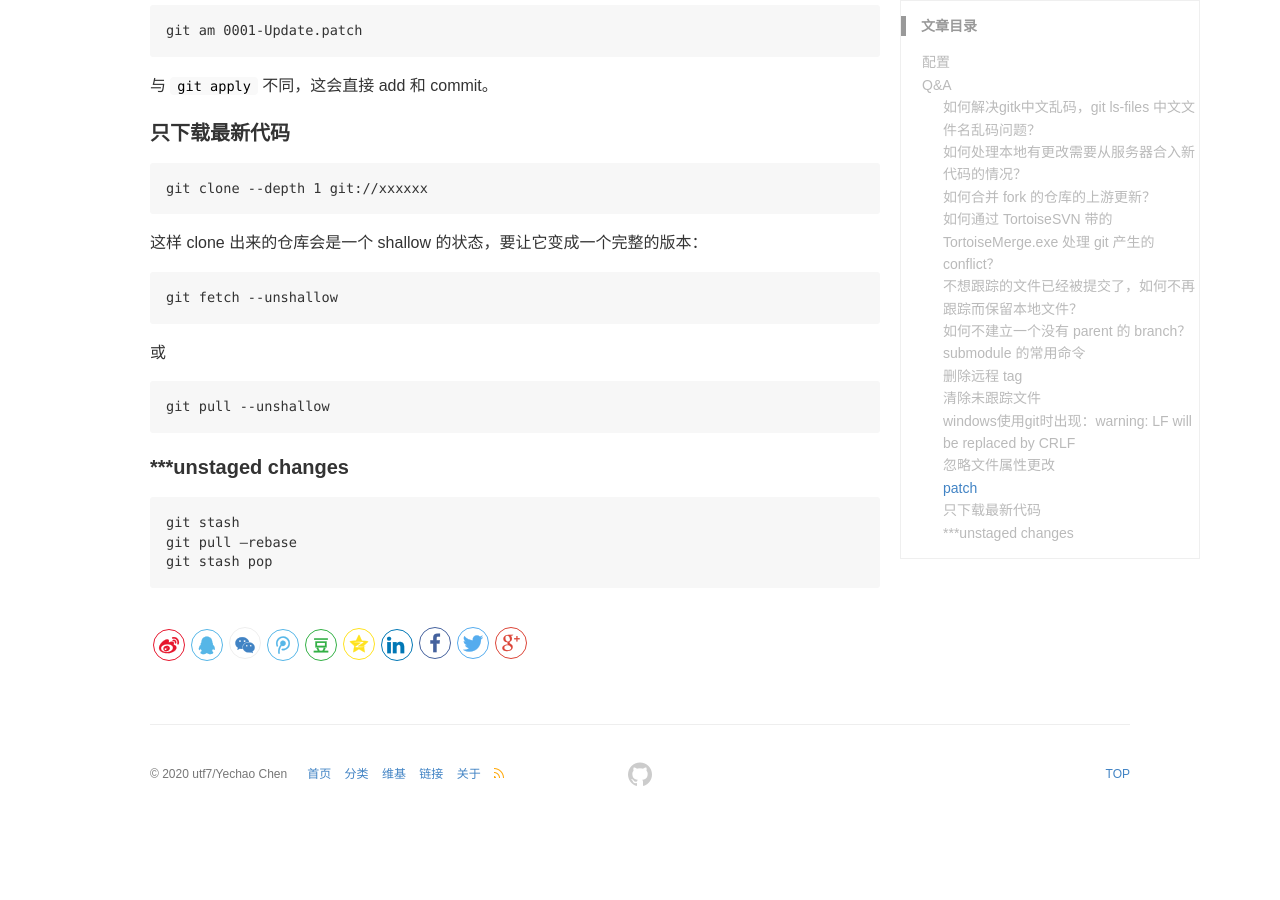
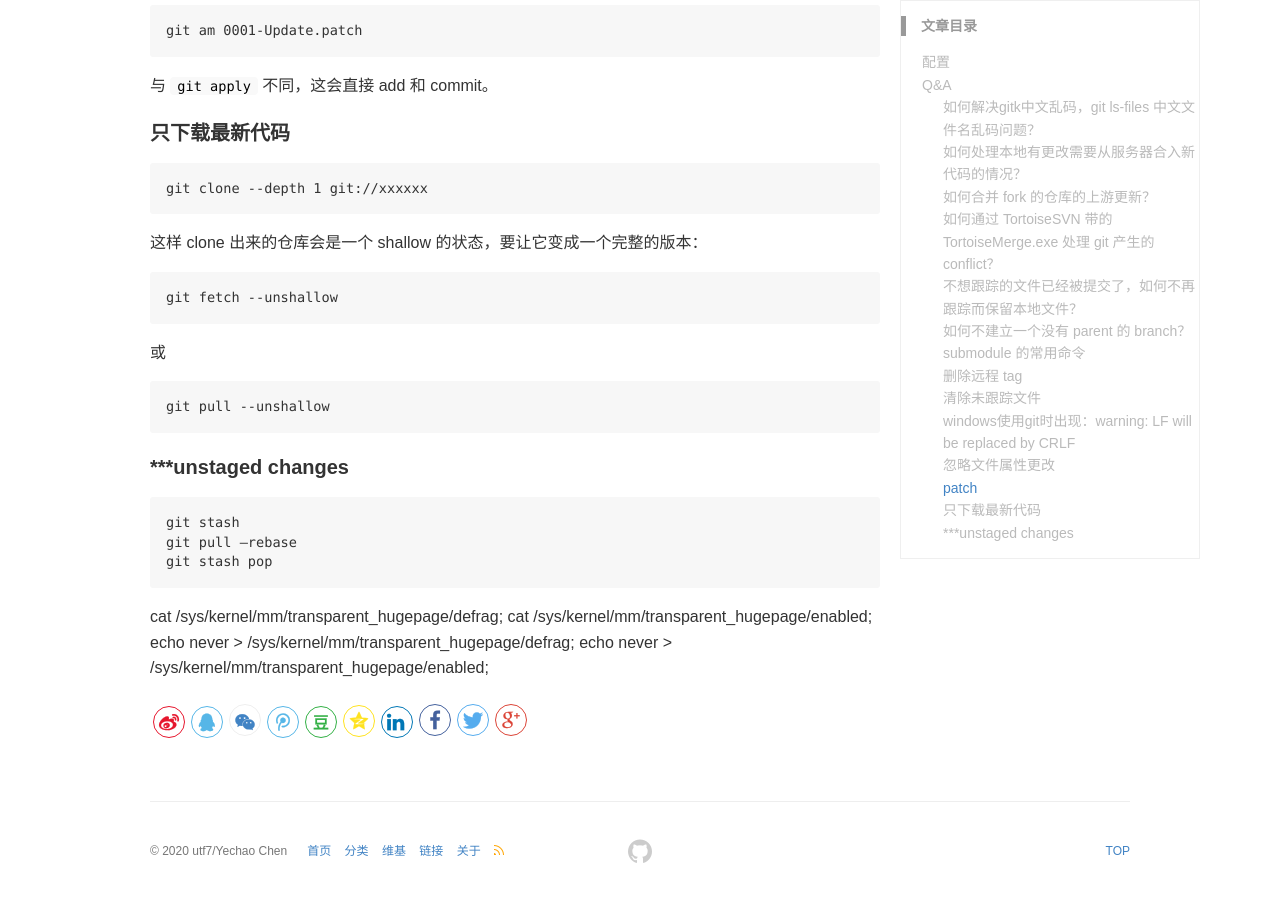
Before and after one commit to utf7/utf7.github.io, a Jekyll site: the page built from _wiki/spark.md, in a window 1280 px wide and 900 px high, scrolled down 5359 px. Built offline with Jekyll 4.4.1, drawn with Linux system fonts in a browser that asks for light colours; comment, search, counter and statistics services are not loaded; before the commit the page ends 6182 px from its top, so only the background shows below that.

Commit message:
Update spark.md

````diff
--- a/_wiki/spark.md
+++ b/_wiki/spark.md
@@ -257,3 +257,8 @@ git stash
 git pull –rebase
 git stash pop
 ```
+
+cat /sys/kernel/mm/transparent_hugepage/defrag;
+cat /sys/kernel/mm/transparent_hugepage/enabled;
+echo never >  /sys/kernel/mm/transparent_hugepage/defrag;
+echo never > /sys/kernel/mm/transparent_hugepage/enabled;
````
